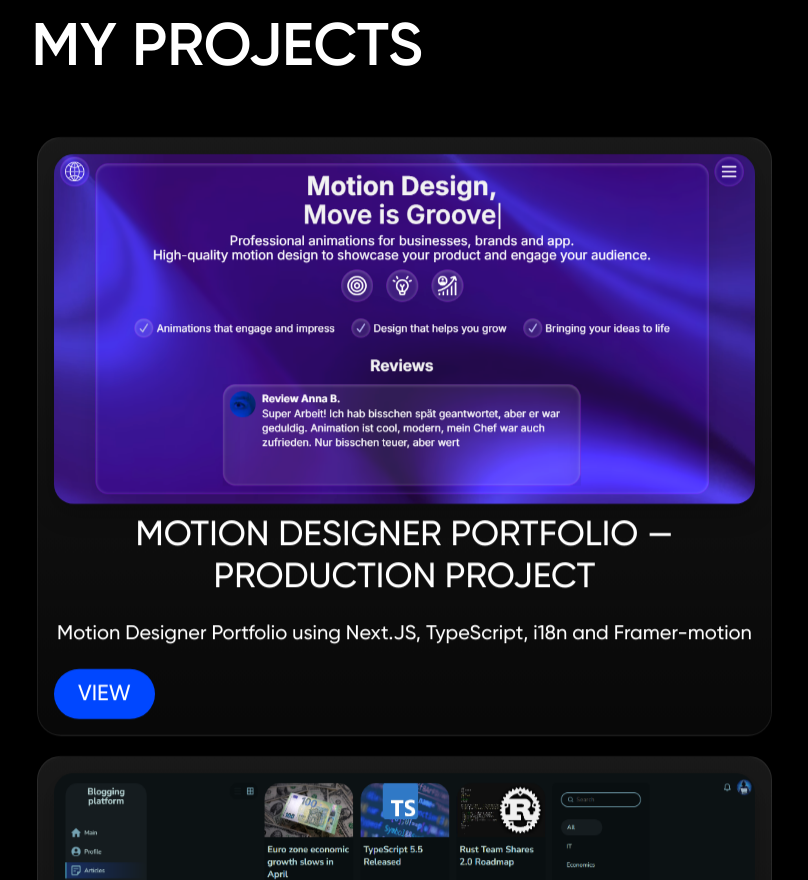
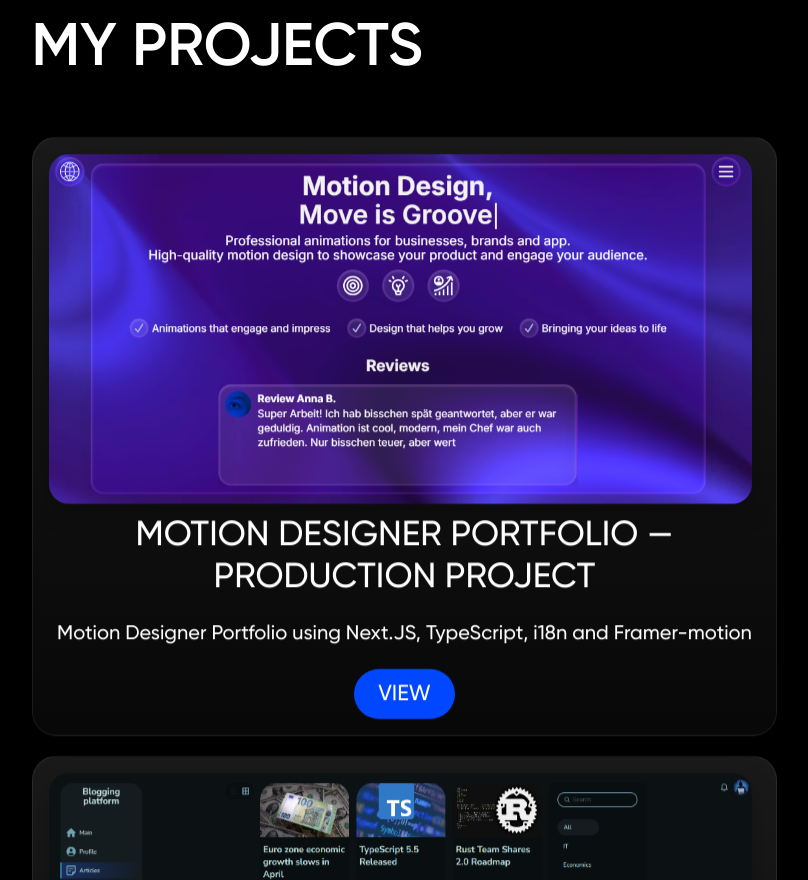
Before and after one commit to mishamoskalenko/portfolio, a Next.js app: page / in a window 1280 px wide. Shown: the part 1920-2800 px from the top of the page, without its empty margins (236-1044 px from the left). Built offline with nearby package versions, Linux system fonts and the light colour scheme.

Commit message:
small style improvements

```diff
--- a/src/app/page.tsx
+++ b/src/app/page.tsx
@@ -15,7 +15,7 @@ export default function Home() {
       <header className="page__header header">
         <div className="header__catalog catalog">
           <motion.div className="catalog__image" initial={{ opacity: 0, y: 24 }} whileInView={{ opacity: 1, y: 0 }} viewport={{ once: true, amount: 0.1 }} transition={{ duration: 0.5, delay: 0.1 }}>
-            <Image src="/avatar-1.png" alt="Mykhailo Moskalenko's avatar" width={750} height={750} priority />
+            <Image src="/avatar.png" alt="Mykhailo Moskalenko's avatar" width={750} height={750} priority />
           </motion.div>
           <motion.div className="catalog__description description" initial={{ opacity: 0, y: 24 }} whileInView={{ opacity: 1, y: 0 }} viewport={{ once: true, amount: 0.1 }} transition={{ duration: 0.5, delay: 0.2 }}>
             <div className="description__container">
--- a/src/app/ui/ContactItem/ContactItem.module.scss
+++ b/src/app/ui/ContactItem/ContactItem.module.scss
@@ -13,10 +13,10 @@
   justify-content: flex-start;
   gap: 5px;
   padding: 5px 15px;
-  @media (max-width: $breakpoint-tablet) {
+  @media (max-width: 767px) {
     padding-right: 2px;
   }
-  @media (max-width: $breakpoint-desktop) {
+  @media (max-width: 1439px) {
     margin-bottom: 10px;
   }
 }
--- a/src/app/ui/ProjectItem/ProjectItem.module.scss
+++ b/src/app/ui/ProjectItem/ProjectItem.module.scss
@@ -2,7 +2,7 @@
 
 .item{
   color: #FFFFFF;
-  margin: 5px;
+  margin: 5px 0px;
   padding: 16px;
   border: 1px solid rgba(255, 255, 255, 0.08);
   border-radius: 24px;
@@ -122,6 +122,9 @@
 .group{
   display: flex;
   gap: 10px;
+  @media (max-width: 1439px) {
+    justify-content: center;
+  }
 }
 
 .button_github{
--- a/src/app/ui/ProjectItem/ProjectItem.tsx
+++ b/src/app/ui/ProjectItem/ProjectItem.tsx
@@ -51,7 +51,6 @@ export const ProjectItem = (props: ProjectItemProps) => {
                         </a>
                     }
                 </div>
-
             </div>
         </motion.li>
     );
--- a/src/sass/blocks/info.scss
+++ b/src/sass/blocks/info.scss
@@ -8,7 +8,7 @@
   line-height: 110%;
   text-transform: uppercase;
   color: #FFFFFF;
-  @media (max-width: $breakpoint-desktop) {
+  @media (max-width: 1439px) {
     font-size: 60px;
   }
   @media (max-width: $breakpoint-mobile) {
--- a/src/sass/blocks/profile.scss
+++ b/src/sass/blocks/profile.scss
@@ -19,7 +19,7 @@
     padding-left: 0px;
     margin-bottom: 0px;
   }
-  @media (max-width: $breakpoint-desktop) {
+  @media (max-width: 1439px) {
     padding-top: 15px;
   }
 }
--- a/src/sass/blocks/projects.scss
+++ b/src/sass/blocks/projects.scss
@@ -8,7 +8,7 @@
   line-height: 110%;
   text-transform: uppercase;
   color: #FFFFFF;
-  @media (max-width: $breakpoint-desktop) {
+  @media (max-width: 1439px) {
     font-size: 60px;
   }
   @media (max-width: $breakpoint-mobile) {
--- a/src/sass/blocks/skills.scss
+++ b/src/sass/blocks/skills.scss
@@ -21,7 +21,7 @@
     padding-left: 0px;
     margin-bottom: 0px;
   }
-  @media (max-width: $breakpoint-desktop) {
+  @media (max-width: 1439px) {
     margin-top: 15px;
   }
 }
```
Also changed, not shown: public/avatar-1.png (deleted), public/avatar.png, src/app/page.module.css (deleted).
